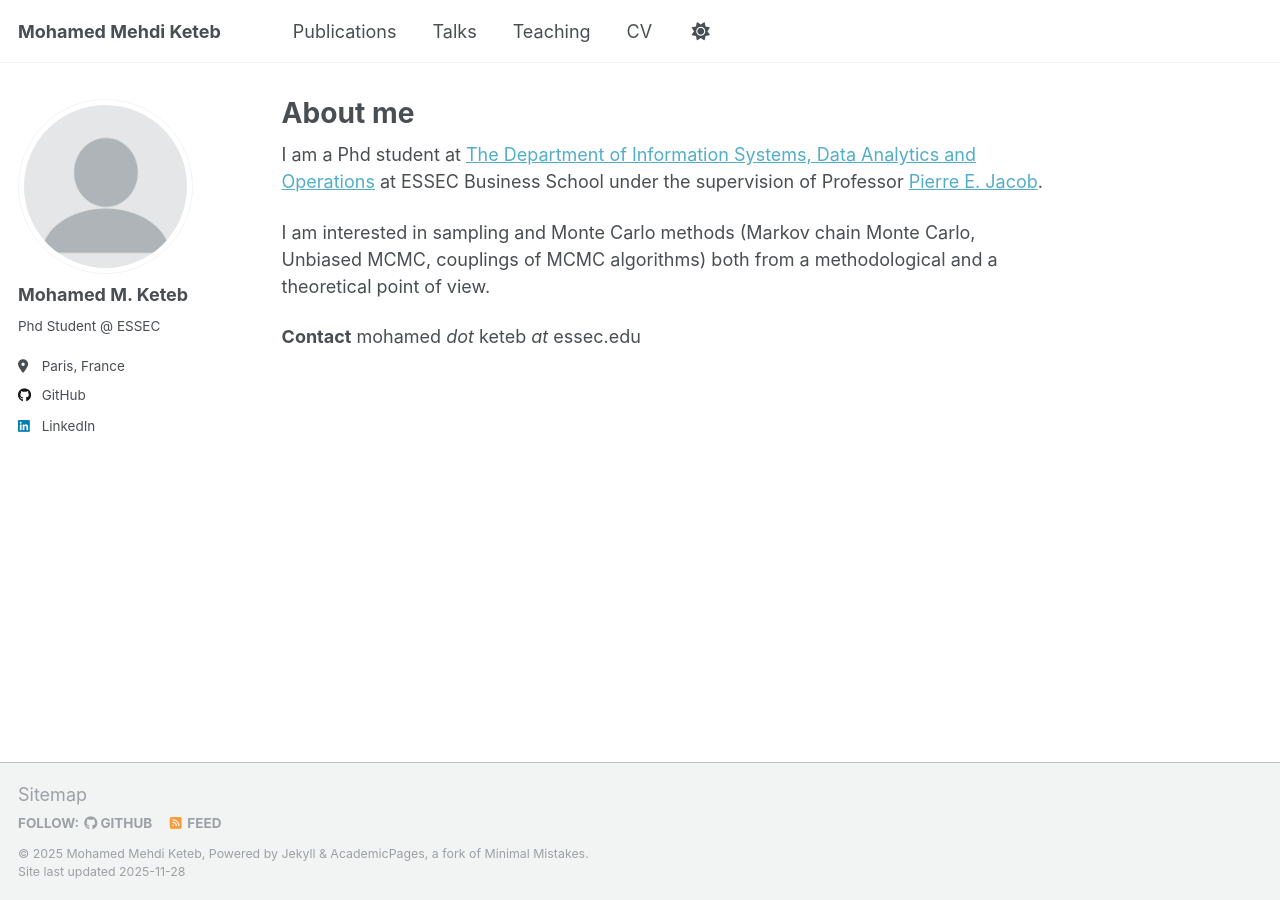
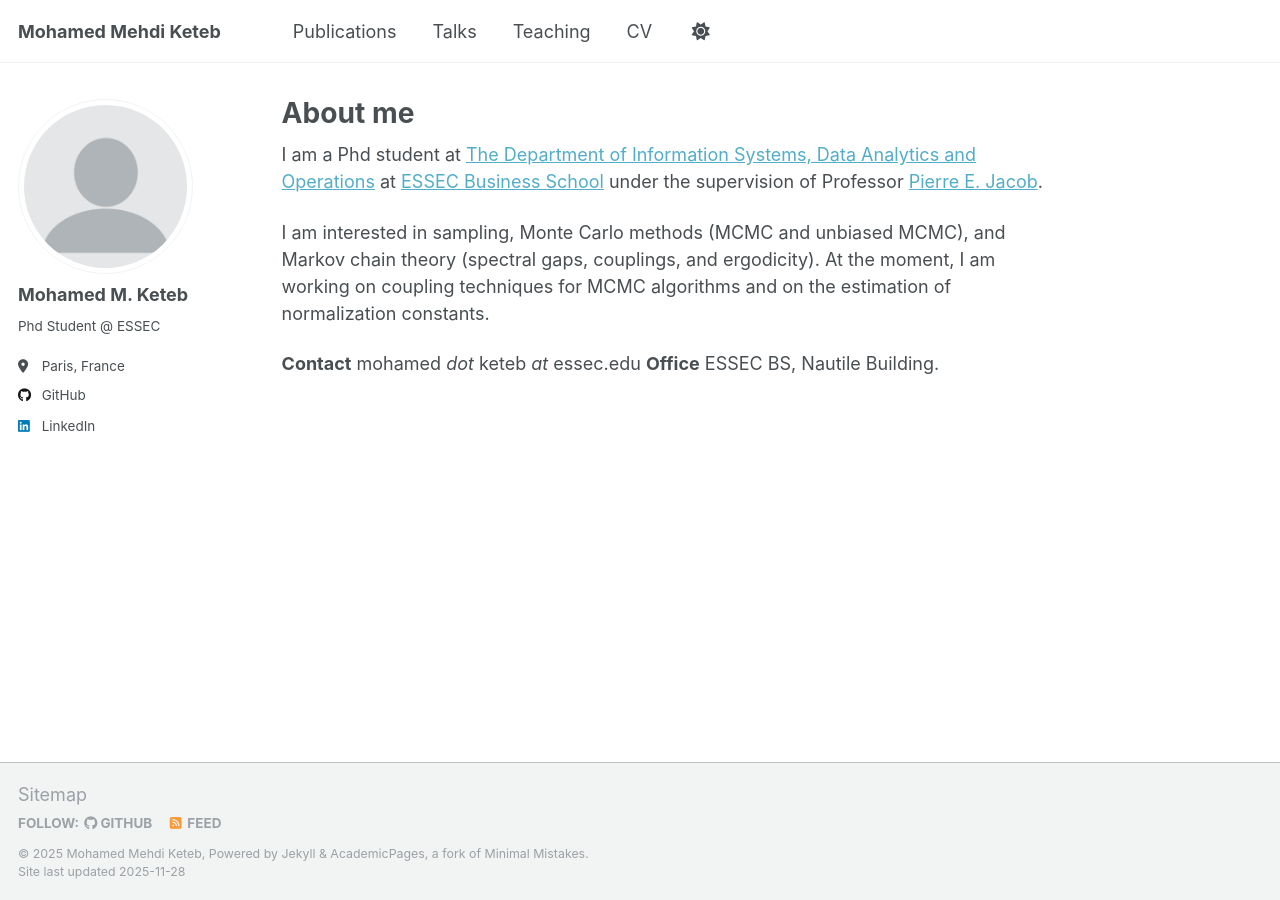
Before and after one commit to MohamedKeteb/MohamedKeteb.github.io, a Jekyll site: the page built from _pages/about.md, in a window 1280 px wide. Built offline with Jekyll 4.4.1, drawn with Linux system fonts in a browser that asks for light colours; a script that is not in the unit is left out.

Commit message:
about me

```diff
--- a/_pages/about.md
+++ b/_pages/about.md
@@ -7,8 +7,9 @@ redirect_from:
   - /about.html
 ---
 
- I am a Phd student at [The Department of Information Systems, Data Analytics and Operations](https://ido-department.essec.edu/)  at ESSEC Business School under the supervision of Professor [Pierre E. Jacob](https://sites.google.com/site/pierrejacob/).
+ I am a Phd student at [The Department of Information Systems, Data Analytics and Operations](https://ido-department.essec.edu/)  at [ESSEC Business School](https://www.essec.edu/fr/) under the supervision of Professor [Pierre E. Jacob](https://sites.google.com/site/pierrejacob/).
 
- I am interested in sampling and Monte Carlo methods (Markov chain Monte Carlo, Unbiased MCMC, couplings of MCMC algorithms) both from a methodological and a theoretical point of view.
+I am interested in sampling, Monte Carlo methods (MCMC and unbiased MCMC), and Markov chain theory (spectral gaps, couplings, and ergodicity). At the moment, I am working on coupling techniques for MCMC algorithms and on the estimation of normalization constants.
 
 **Contact** mohamed *dot* keteb *at* essec.edu
+**Office** ESSEC BS, Nautile Building.
```
